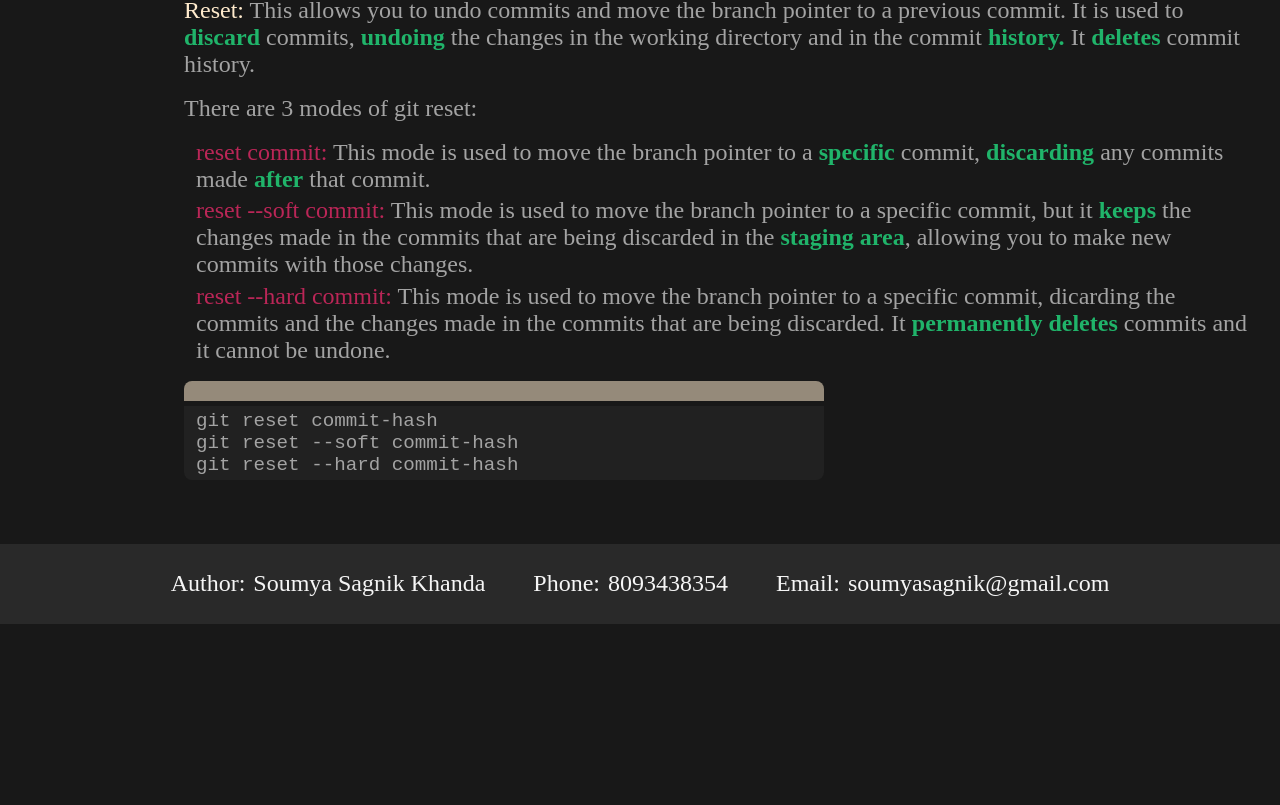
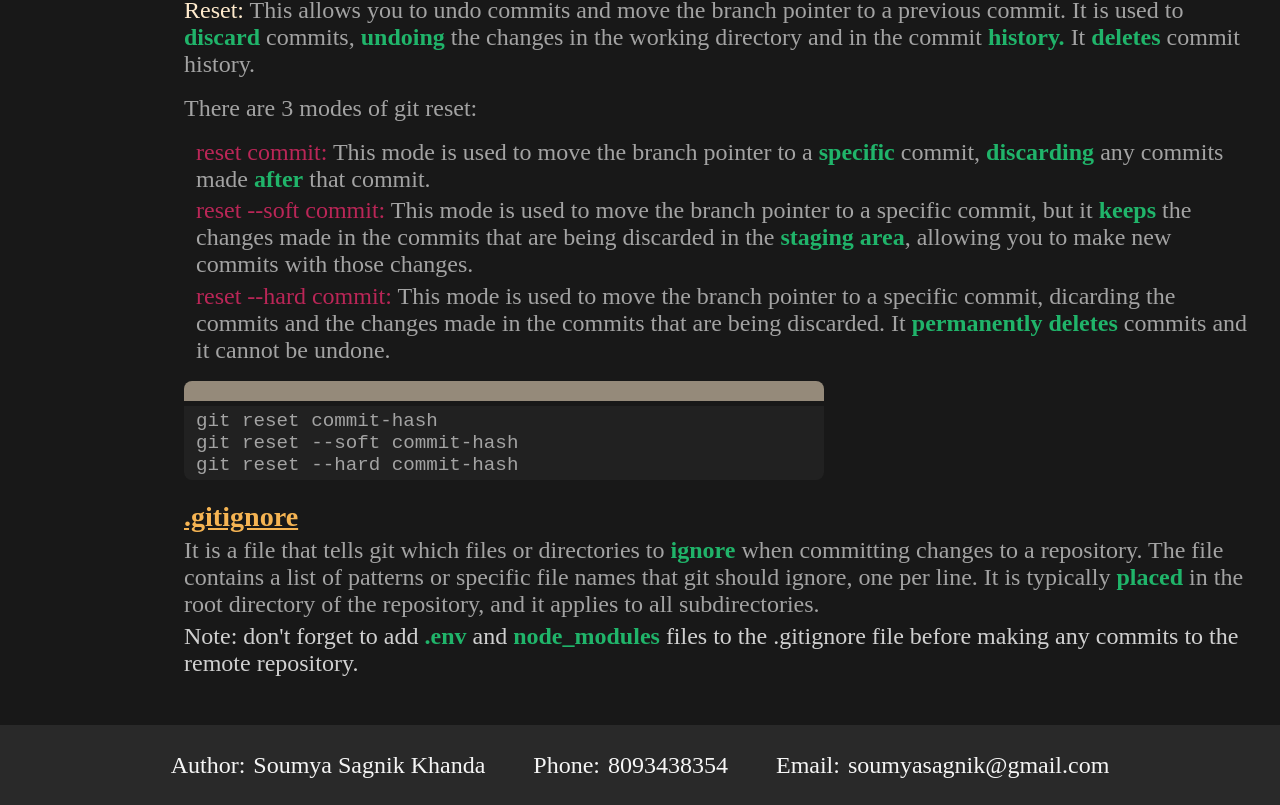
Before and after one commit to SoumyaSagnik/Blogs, a React (Create React App) app: page /git in a window 1280 px wide. Shown: the part 7659-8464 px from the top of the page. Before the commit the page ends 8283 px from the top, so only its background shows below. Built offline with nearby package versions, Linux system fonts and the light colour scheme; a web font is replaced by a local one.

Commit message:
added .gitignore in git blog

```diff
--- a/src/Pages/Git.js
+++ b/src/Pages/Git.js
@@ -657,6 +657,20 @@ const Git = () => {
             <p>git reset --hard commit-hash</p>
           </div>
         </pre>
+        <h3>.gitignore</h3>
+        <p>
+          It is a file that tells git which files or directories to{" "}
+          <span className="green">ignore </span>when committing changes to a
+          repository. The file contains a list of patterns or specific file
+          names that git should ignore, one per line. It is typically{" "}
+          <span className="green">placed</span> in the root directory of the
+          repository, and it applies to all subdirectories.
+        </p>
+        <p className="white">
+          Note: don't forget to add <span className="green">.env</span> and{" "}
+          <span className="green">node_modules</span> files to the .gitignore
+          file before making any commits to the remote repository.
+        </p>
       </div>
     </motion.div>
   );
```
